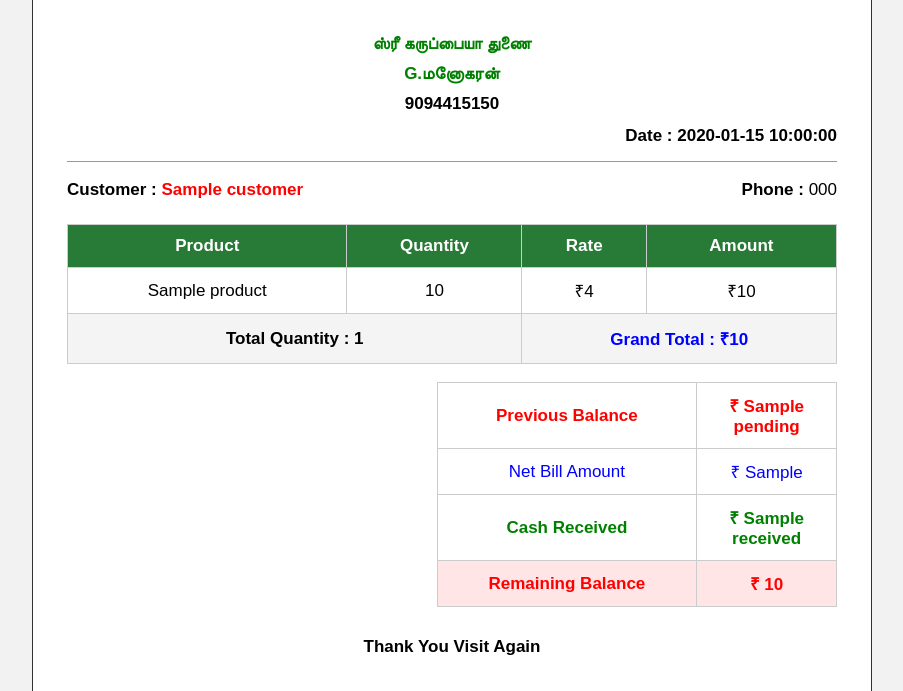
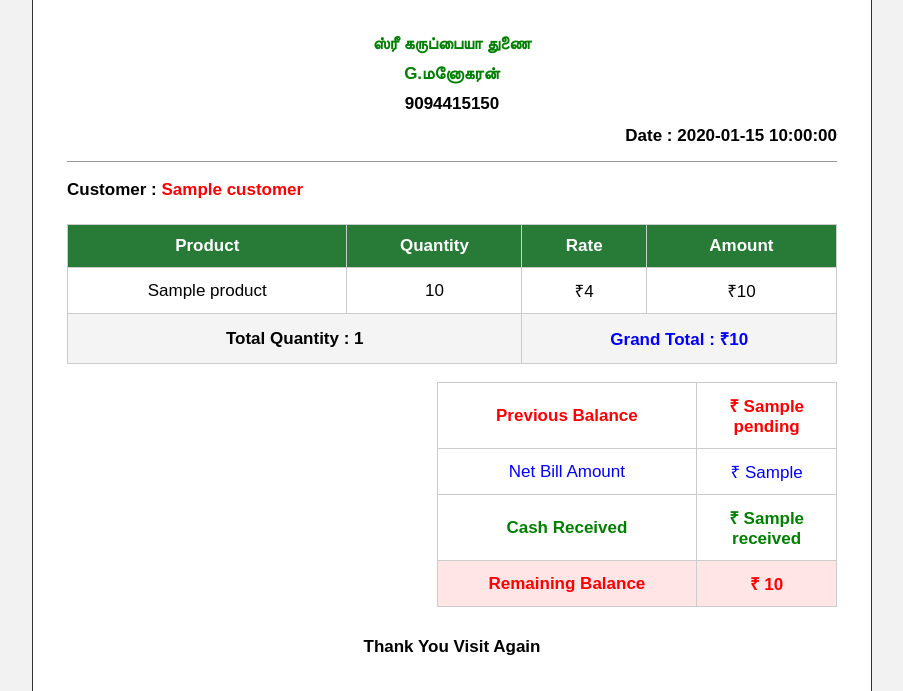
Before and after one commit to kapilraj26/billgenerate, a Flask app: template templates/invoice.html in a window 1280 px wide. Shown: the part 17-708 px from the top of the page, without its empty margins (188-1091 px from the left). Run offline with Flask 3, Linux system fonts and the light colour scheme; the template is opened without the code that fills it: most values are stand-ins (such as "Sample title", 1, 10 or a date in 2020); parts of the project's set-up code (start-up, migrations or seed data) failed here and were passed over.

Commit message:
Update invoice.html

```diff
--- a/templates/invoice.html
+++ b/templates/invoice.html
@@ -290,10 +290,6 @@
             <span class="customer-name">{{ customer }}</span>
         </span>
 
-        <span>
-            <strong>Phone :</strong> {{ phone }}
-        </span>
-
     </div>
 
     <!-- PRODUCT TABLE -->
```
